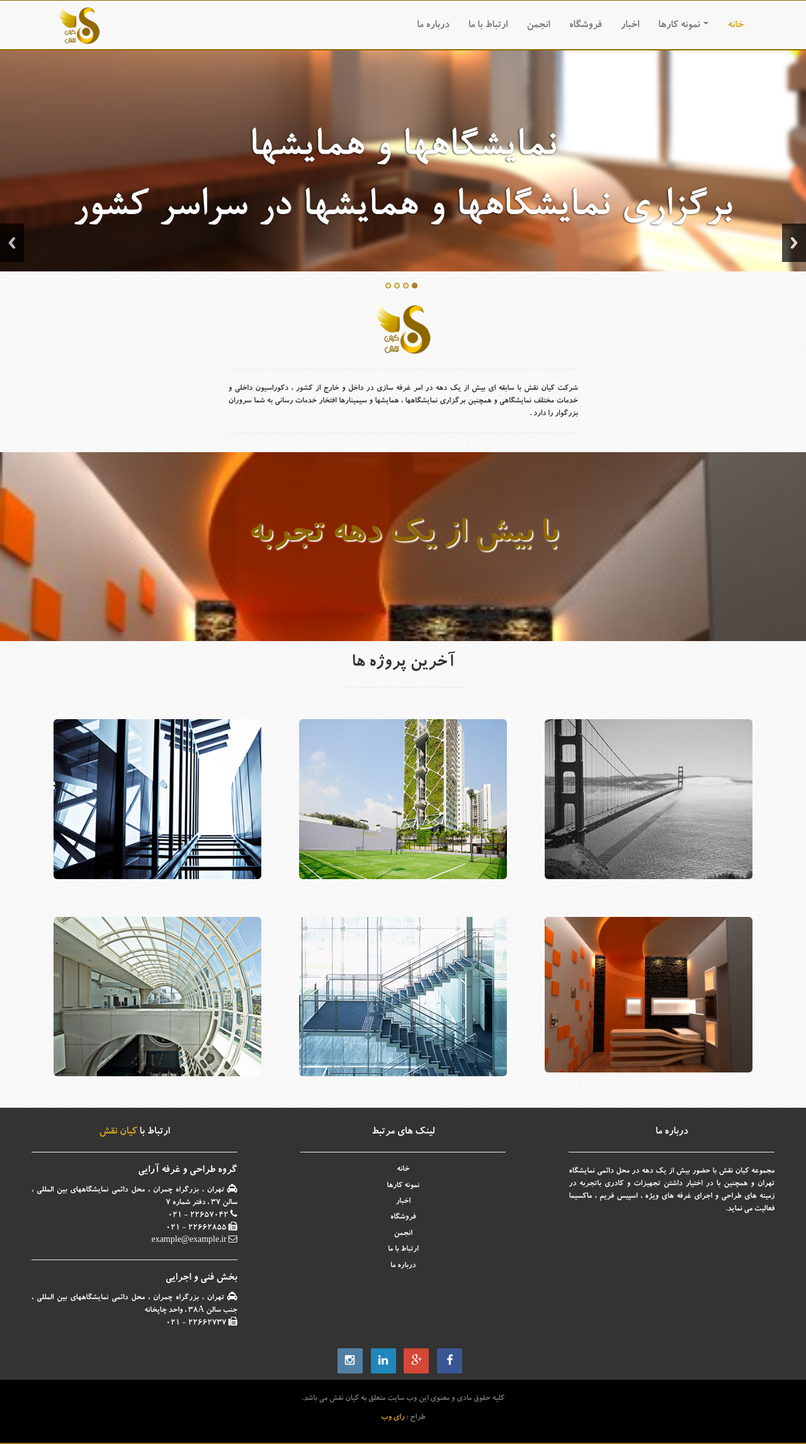
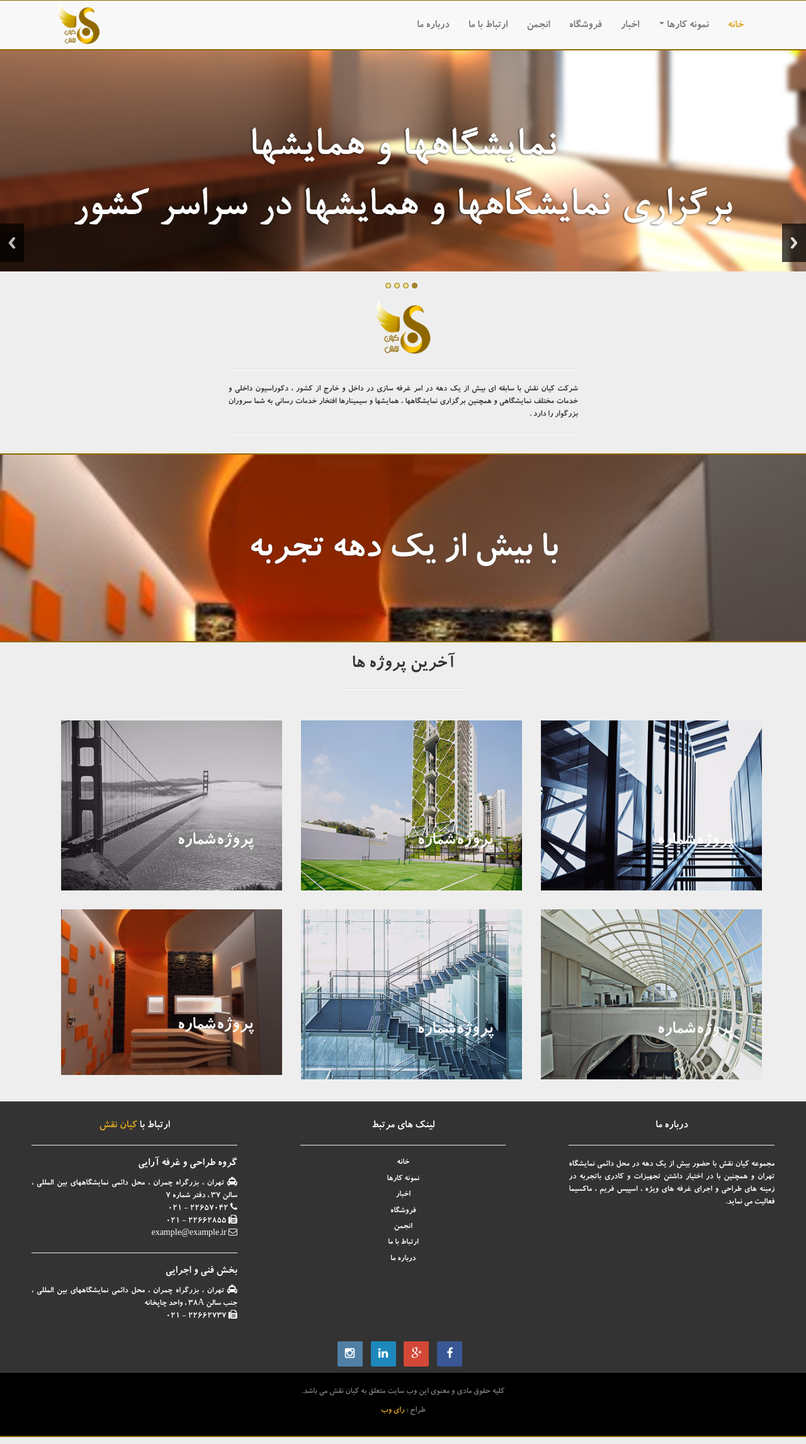
Before and after one commit to mehrdad-parsa68/kiannaghsh, a PHP site: page / in a window 1280 px wide. Shown: the whole page at 63% size. Run offline with PHP 8.4, Linux system fonts and the light colour scheme; some web fonts are replaced.

Commit message:
clean some shits

```diff
--- a/css/master.css
+++ b/css/master.css
@@ -9,9 +9,19 @@ body {
 	font-family: koodak !important;
 	font-weight: normal;
 	font-style: normal;
-	background-image:url(../images/body-bg.png);
+	background: #eee;
 
 	}
+a{
+    -webkit-transition: all .2s;
+    -moz-transition: all .2s;
+    -ms-transition: all .2s;
+    -o-transition: all .2s;
+    transition: all .2s;
+}
+a:hover{
+    text-decoration: none;
+}
 .navbar-default{
 	opacity:0.98;
 	border-bottom:2px solid #8F6700;
@@ -53,6 +63,8 @@ ol, ul {
     margin-top: 10px;
 	height:300px;
     padding-bottom: 75px;
+    border-top: 2px solid #8F6700;
+    border-bottom: 2px solid #8F6700;
 }
 .footerInfo{
 	background-color:#333;
@@ -117,21 +129,17 @@ i.fa-instagram:hover{
   /* if the user keeps scrolling down, the button is out of focus and becomes less visible */
   opacity: .5;
 }
-/*hr{
-	border: 0px none !important;
-    height: 1.9px !important;
-    background-image: -moz-linear-gradient(left center ,
-						rgba(143, 103, 0, 0),
-						rgba(143, 103, 0, 0.9),
-						rgba(143, 103, 0, 0)) !important;
-}*/
+.horizontal-row{
+	border-bottom: solid 1px #fff;
+	border-top: solid 1px #ddd;
+}
 .nav li a:active{
 
 }
 .nav li a:hover{
 	color:#DAA520 !important;
 	font-family: koodak !important;
-	text-decoration:underline;
+	text-decoration:none;
 	}
 .nav li a{
 	font-size:large;
@@ -170,3 +178,229 @@ i.fa-instagram:hover{
 .copyright a{
 	color:#DAA520;
 	}
+
+
+
+.parallax-text h1{
+    font-size:60px;
+    text-shadow: 0 0 2px #333;
+    text-align: center;
+    margin-top: 120px;
+}
+
+.grid {
+    position: relative;
+    margin: 0 auto;
+    padding: 1em 0 4em;
+    list-style: none;
+    text-align: center;
+}
+
+/* Common style */
+.grid figure {
+    position: relative;
+    float: right;
+    overflow: hidden;
+    margin: 15px;
+    min-width: 320px;
+    max-width: 480px;
+    max-height: 360px;
+    width: 30%;
+    background: #3085a3;
+    text-align: center;
+    cursor: pointer;
+}
+
+.grid figure img {
+    position: relative;
+    display: block;
+    min-height: 100%;
+    max-width: 100%;
+    opacity: 0.8;
+}
+
+.grid figure figcaption {
+    padding: 2em;
+    color: #fff;
+    text-transform: uppercase;
+    direction: rtl;
+    text-align: right;
+    font-size: 1.25em;
+    -webkit-backface-visibility: hidden;
+    backface-visibility: hidden;
+}
+
+.grid figure figcaption::before,
+.grid figure figcaption::after {
+    pointer-events: none;
+}
+
+.grid figure figcaption,
+.grid figure figcaption > a {
+    position: absolute;
+    top: 0;
+    left: 0;
+    width: 100%;
+    height: 100%;
+}
+
+/* Anchor will cover the whole item by default */
+/* For some effects it will show as a button */
+.grid figure figcaption > a {
+    z-index: 1000;
+    text-indent: 200%;
+    white-space: nowrap;
+    font-size: 0;
+    opacity: 0;
+}
+
+.grid figure h2 {
+    word-spacing: -0.15em;
+    font-weight: 300;
+}
+
+.grid figure h2 span {
+    font-weight: 800;
+}
+
+.grid figure h2,
+.grid figure p {
+    margin: 0;
+}
+
+.grid figure p {
+    letter-spacing: 1px;
+    font-size: 68.5%;
+}
+/*---------------*/
+/***** Honey *****/
+/*---------------*/
+
+figure.effect-honey {
+    background: #4a3753;
+}
+
+figure.effect-honey img {
+    opacity: 0.9;
+    -webkit-transition: opacity 0.35s;
+    transition: opacity 0.35s;
+}
+
+figure.effect-honey:hover img {
+    opacity: 0.5;
+}
+
+figure.effect-honey figcaption::before {
+    position: absolute;
+    bottom: 0;
+    left: 0;
+    width: 100%;
+    height: 10px;
+    background: #fff;
+    content: '';
+    -webkit-transform: translate3d(0,10px,0);
+    transform: translate3d(0,10px,0);
+}
+
+figure.effect-honey h2 {
+    position: absolute;
+    bottom: 0;
+    left: 0;
+    padding: 1em 1.5em;
+    width: 100%;
+    text-align: right;
+    -webkit-transform: translate3d(0,-30px,0);
+    transform: translate3d(0,-30px,0);
+}
+
+figure.effect-honey h2 i {
+    font-style: normal;
+    opacity: 0;
+    -webkit-transition: opacity 0.35s, -webkit-transform 0.35s;
+    transition: opacity 0.35s, transform 0.35s;
+    -webkit-transform: translate3d(0,-30px,0);
+    transform: translate3d(0,-30px,0);
+}
+
+figure.effect-honey figcaption::before,
+figure.effect-honey h2 {
+    -webkit-transition: -webkit-transform 0.35s;
+    transition: transform 0.35s;
+}
+
+figure.effect-honey:hover figcaption::before,
+figure.effect-honey:hover h2,
+figure.effect-honey:hover h2 i {
+    opacity: 1;
+    -webkit-transform: translate3d(0,0,0);
+    transform: translate3d(0,0,0);
+}
+
+/*---------------*/
+/***** Oscar *****/
+/*---------------*/
+
+figure.effect-oscar {
+    background: -webkit-linear-gradient(45deg, #22682a 0%, #9b4a1b 40%, #3a342a 100%);
+    background: linear-gradient(45deg, #22682a 0%,#9b4a1b 40%,#3a342a 100%);
+}
+
+figure.effect-oscar img {
+    opacity: 0.9;
+    -webkit-transition: opacity 0.35s;
+    transition: opacity 0.35s;
+}
+
+figure.effect-oscar figcaption {
+    padding: 3em;
+    background-color: rgba(58,52,42,0.7);
+    -webkit-transition: background-color 0.35s;
+    transition: background-color 0.35s;
+}
+
+figure.effect-oscar figcaption::before {
+    position: absolute;
+    top: 30px;
+    right: 30px;
+    bottom: 30px;
+    left: 30px;
+    border: 1px solid #fff;
+    content: '';
+}
+
+figure.effect-oscar h2 {
+    margin: 20% 0 10px 0;
+    -webkit-transition: -webkit-transform 0.35s;
+    transition: transform 0.35s;
+    -webkit-transform: translate3d(0,100%,0);
+    transform: translate3d(0,100%,0);
+}
+
+figure.effect-oscar figcaption::before,
+figure.effect-oscar p {
+    opacity: 0;
+    -webkit-transition: opacity 0.35s, -webkit-transform 0.35s;
+    transition: opacity 0.35s, transform 0.35s;
+    -webkit-transform: scale(0);
+    transform: scale(0);
+}
+
+figure.effect-oscar:hover h2 {
+    -webkit-transform: translate3d(0,0,0);
+    transform: translate3d(0,0,0);
+}
+
+figure.effect-oscar:hover figcaption::before,
+figure.effect-oscar:hover p {
+    opacity: 1;
+    -webkit-transform: scale(1);
+    transform: scale(1);
+}
+
+figure.effect-oscar:hover figcaption {
+    background-color: rgba(58,52,42,0);
+}
+
+figure.effect-oscar:hover img {
+    opacity: 0.4;
+}
--- a/include/home.php
+++ b/include/home.php
@@ -12,10 +12,10 @@
         <div class="row">
             <div class="about col-sm-6 col-xs-12 col-sm-offset-3 text-justify">
                 <img src="images/kian_logo.png" alt="" class="center-block">
-                <hr>
+                <hr class="horizontal-row">
                 <span >شرکت کیان نقش با سابقه ای بیش از یک دهه در امر غرفه سازی در داخل و خارج از کشور ، دکوراسیون داخلی و خدمات مختلف نمایشگاهی و همچنین برگزاری نمایشگاهها ، همایشها و سیمینارها افتخار خدمات رسانی به شما سروران بزرگوار را دارد .
                 </span>
-                <hr>
+                <hr class="horizontal-row">
             </div>
         </div>
     </div>
@@ -23,35 +23,60 @@
     <div style="clear:both"></div>
 	<div class="para">
 		<div class="container" >
-                <div class="col-md-6 col-md-offset-3 text-center"> <br>
-					<br>
-					<br>
-					<br>
-                    <h2 style="font-size:60px; text-shadow:2px 2px 2px #fff; color:#8E6700;"> با بیش از یک دهه تجربه</h2>
+                <div class="col-md-6 col-md-offset-3 text-center parallax-text">
+                    <h1> با بیش از یک دهه تجربه</h1>
                 </div>
         </div>
 	</div>
     <div class="container">
     	<h2 class="text-center">آخرین پروژه ها</h2>
-        <hr width="200px">
+        <hr width="200px" class="horizontal-row">
     	<div class="row">
-        	<div class="col-md-4 project">
-            <img  class="img-responsive img-rounded" src="images/recent1.jpg" alt=""/>
-            </div>
-            <div class="col-md-4 project">
-            <img class="img-responsive img-rounded" src="images/recent2.jpg"  alt=""/>
-            </div>
-            <div class="col-md-4 project">
-            <img class="img-responsive img-rounded" src="images/recent3.jpg" alt=""/>
-            </div>
-            <div class="col-md-4 project">
-            <img  class="img-responsive img-rounded" src="images/recent4.jpg" alt=""/>
-            </div>
-            <div class="col-md-4 project">
-            <img class="img-responsive img-rounded" src="images/recent5.jpg"  alt=""/>
-            </div>
-            <div class="col-md-4 project">
-            <img class="img-responsive img-rounded" src="images/recent6.jpg" alt=""/>
+
+            <div class="grid">
+                <figure class="effect-honey">
+                    <img src="images/recent1.jpg" alt="img04"/>
+                    <figcaption>
+                        <h2>پروژه <span> شماره </span> <i>1</i></h2>
+                        <a href="#">View more</a>
+                    </figcaption>
+                </figure>
+                <figure class="effect-honey">
+                    <img src="images/recent2.jpg" alt="img05"/>
+                    <figcaption>
+                        <h2>پروژه <span> شماره </span> <i>2</i></h2>
+                        <a href="#">View more</a>
+                    </figcaption>
+                </figure>
+                <figure class="effect-honey">
+                    <img src="images/recent3.jpg" alt="img05"/>
+                    <figcaption>
+                        <h2>پروژه <span> شماره </span> <i>3</i></h2>
+                        <a href="#">View more</a>
+                    </figcaption>
+                </figure>
+
+                <figure class="effect-honey">
+                    <img src="images/recent4.jpg" alt="img04"/>
+                    <figcaption>
+                        <h2>پروژه <span> شماره </span> <i>4</i></h2>
+                        <a href="#">View more</a>
+                    </figcaption>
+                </figure>
+                <figure class="effect-honey">
+                    <img src="images/recent5.jpg" alt="img05"/>
+                    <figcaption>
+                        <h2>پروژه <span> شماره </span> <i>5</i></h2>
+                        <a href="#">View more</a>
+                    </figcaption>
+                </figure>
+                <figure class="effect-honey">
+                    <img src="images/recent6.jpg" alt="img05"/>
+                    <figcaption>
+                        <h2>پروژه <span> شماره </span> <i>6</i></h2>
+                        <a href="#">View more</a>
+                    </figcaption>
+                </figure>
             </div>
         </div>
     </div>
--- a/index.php
+++ b/index.php
@@ -37,9 +37,8 @@
                             </li>
                             <li class="dropdown pull-right">
 								<a href="#" class="dropdown-toggle" data-toggle="dropdown" role="button" aria-expanded="false">
-                                <span class="caret">
-                            	</span>
-                                نمونه کارها
+
+                                نمونه کارها <span class="caret"></span>
                             	</a>
                                 <ul class="dropdown-menu dropdown-menu-right" role="menu">
                                 	<li class="text-right"><a href="#">نمونه کار 1</a></li>
```
